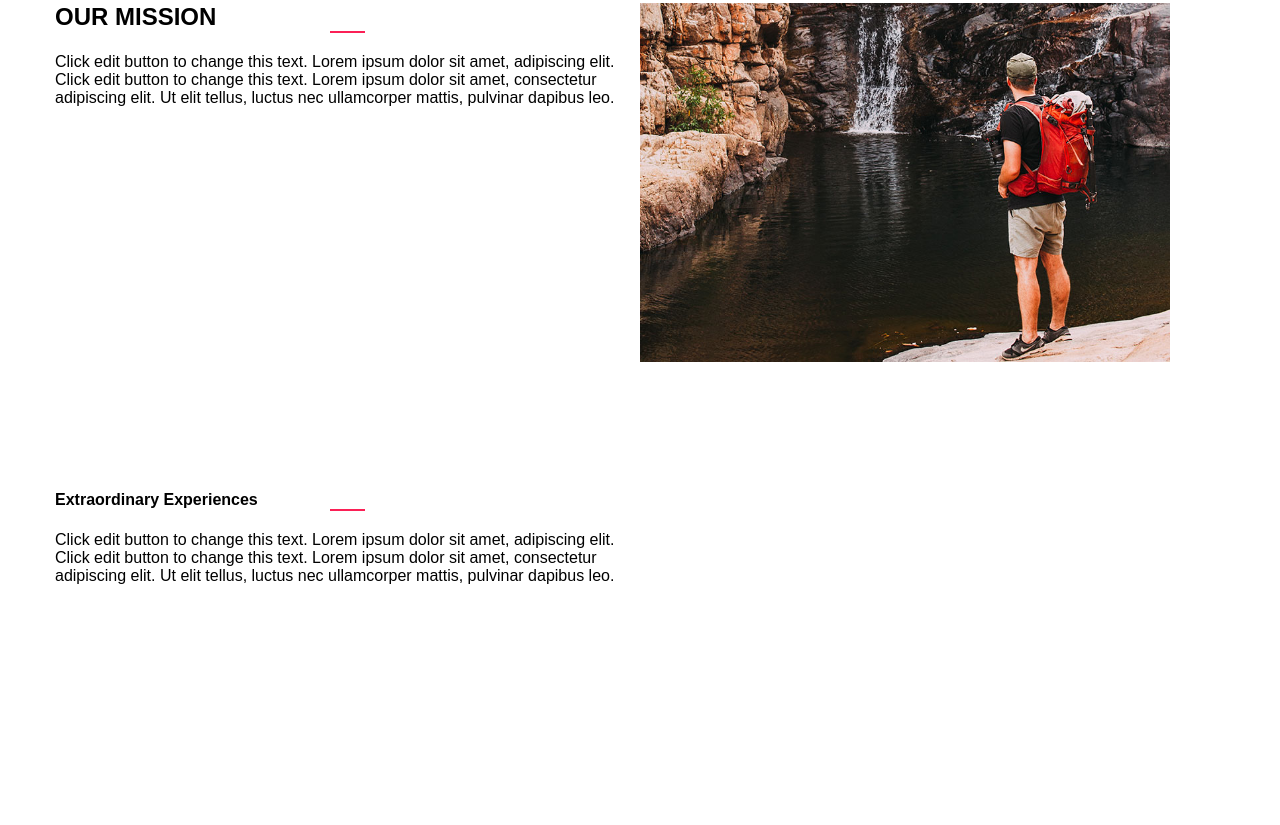
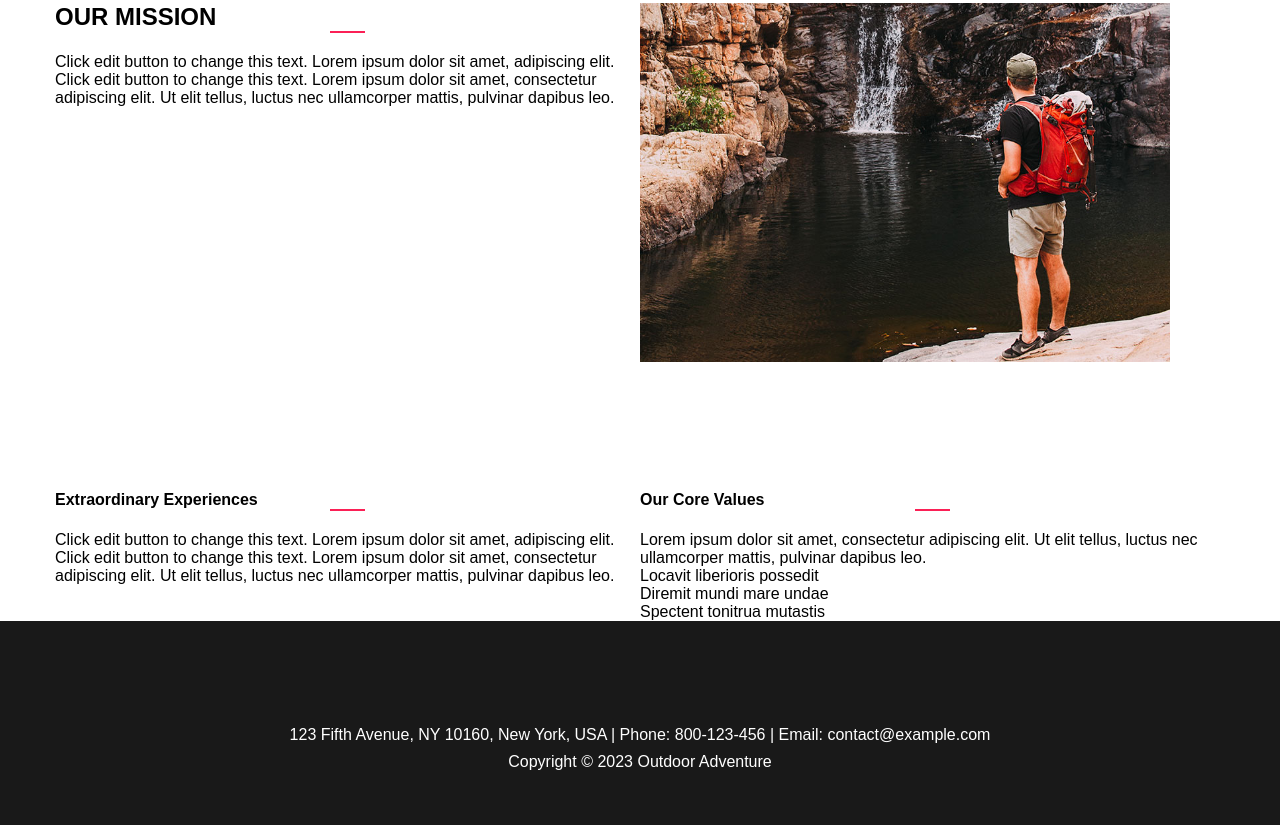
Before and after one commit to AnupChaudhary12/Outdoor-Adventure-template, a plain HTML site: page About.html in a window 1280 px wide. Shown: the part 753-1578 px from the top of the page. Before the commit the page ends 1338 px from the top, so only its background shows below. Drawn offline with Linux system fonts and the light colour scheme.

Commit message:
footer added

```diff
--- a/About.html
+++ b/About.html
@@ -86,7 +86,7 @@
             <div class="main-container">
                 <div class="row-100">
                     <div class="col-50">
-                        <div class="core-values-title">
+                        <div class="extraordinary-title">
                             <h4>Extraordinary Experiences</h4>
                         </div>
                         <div class="mission-separator">
@@ -100,11 +100,34 @@
                         </div>
                     </div>
                     <div class="col-50">
+                        <div class="core-value-title">
+                            <h4>Our Core Values</h4>
+                        </div>
+                        <div class="mission-separator">
 
+                        </div>
+                        <div class="mission-discription">
+                            <p>Lorem ipsum dolor sit amet, consectetur adipiscing elit. Ut elit tellus, luctus nec ullamcorper mattis, pulvinar dapibus leo.</p>
+                            <ul>
+                                <li>Locavit liberioris possedit</li>
+                                <li>Diremit mundi mare undae</li>
+                                <li>Spectent tonitrua mutastis</li>
+                            </ul>
+                        </div>
                     </div>
                 </div>
             </div>
         </section>
+        <footer>
+            <div class="main-container">
+                <div class="footer-address">
+                    <p>123 Fifth Avenue, NY 10160, New York, USA | Phone: 800-123-456 | Email: contact@example.com</p>
+                </div>
+                <div class="copyright">
+                    <p>Copyright © 2023 Outdoor Adventure</p>
+                </div>
+            </div>
+        </footer>
     </div>
 </body>
 </html>
--- a/css/main.css
+++ b/css/main.css
@@ -259,3 +259,28 @@ border-radius: 30px;
     width: 100%;
     height: 359px;
 }
+
+
+
+
+
+/*------------footer------------*/
+footer{
+    background-color: #191919;
+    padding: 100px 0 50px 0;
+}
+.footer-address p{
+    font-size: 16px;
+    color: #ffffff;
+    font-weight: 400;
+    line-height: 27.2px;
+    text-align: center;
+
+}
+.copyright p{
+    font-size: 16px;
+    color: #ffffff;
+    font-weight: 400;
+    line-height: 27.2px;
+    text-align: center;
+}
```
Also changed, not shown: index.html (+10 -0 lines).
